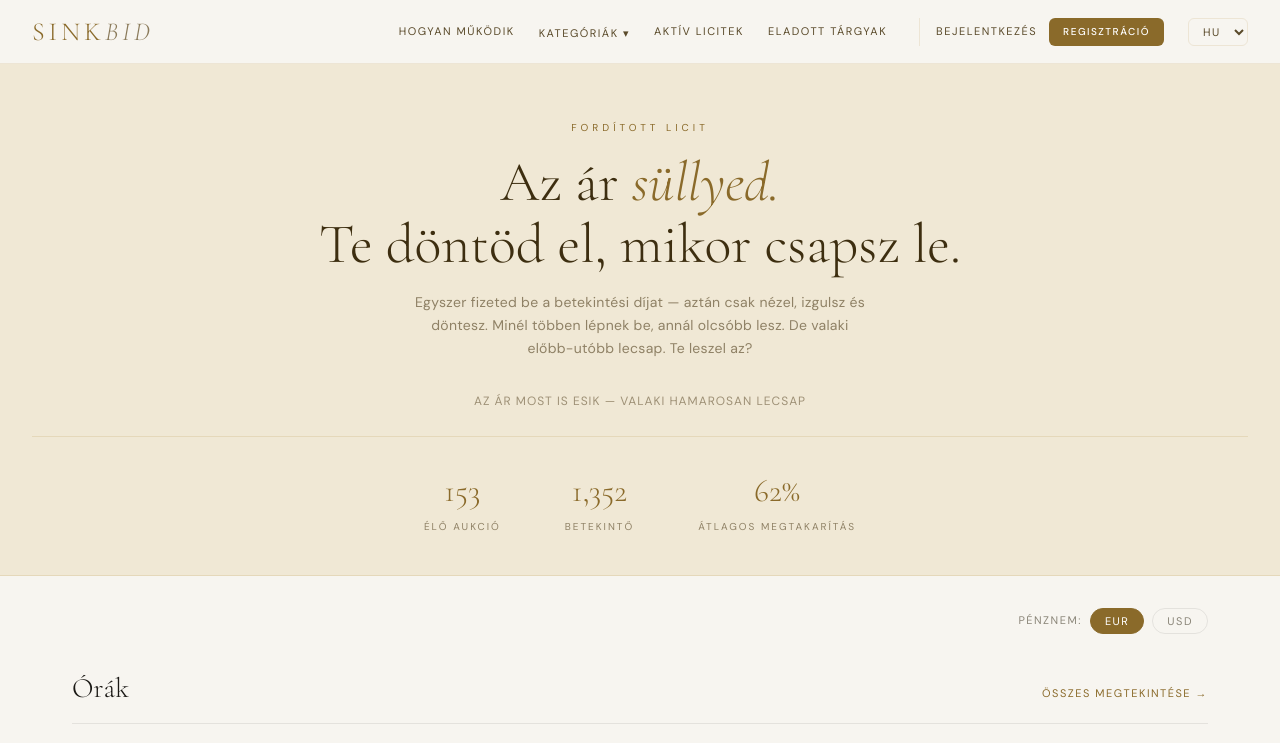
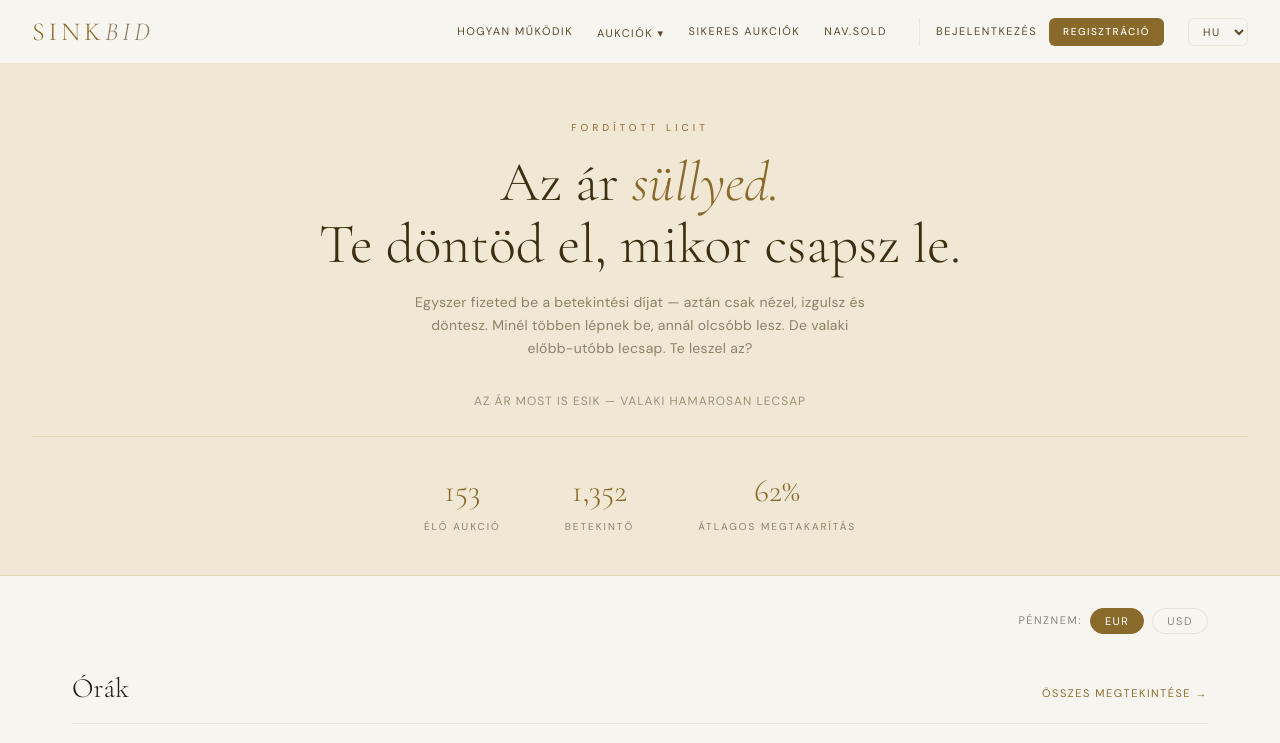
Before and after one commit to istvanlaha/SinkBid, a React (Vite) app: page / in a window 1280 px wide. Shown: the top 743 px of the page. Built offline with nearby package versions, Linux system fonts and the light colour scheme.

Commit message:
Update nav labels and remove sold link from all languages

```diff
--- a/src/i18n/i18n.js
+++ b/src/i18n/i18n.js
@@ -5,10 +5,9 @@ const resources = {
   hu: {
     translation: {
       nav: {
-        activeBids: 'Aktív licitek',
-        sold: 'Eladott tárgyak',
+        activeBids: 'Sikeres aukciók',
         howItWorks: 'Hogyan működik',
-        categories: 'Kategóriák',
+        categories: 'Aukciók',
         login: 'Bejelentkezés',
         register: 'Regisztráció',
       },
@@ -83,10 +82,9 @@ const resources = {
   en: {
     translation: {
       nav: {
-        activeBids: 'Live Auctions',
-        sold: 'Sold',
+        activeBids: 'Successful Auctions',
         howItWorks: 'How It Works',
-        categories: 'Categories',
+        categories: 'Auctions',
         login: 'Sign In',
         register: 'Register',
       },
@@ -161,10 +159,9 @@ const resources = {
   de: {
     translation: {
       nav: {
-        activeBids: 'Laufende Auktionen',
-        sold: 'Verkauft',
+        activeBids: 'Erfolgreiche Auktionen',
         howItWorks: 'Wie es funktioniert',
-        categories: 'Kategorien',
+        categories: 'Auktionen',
         login: 'Anmelden',
         register: 'Registrieren',
       },
```
